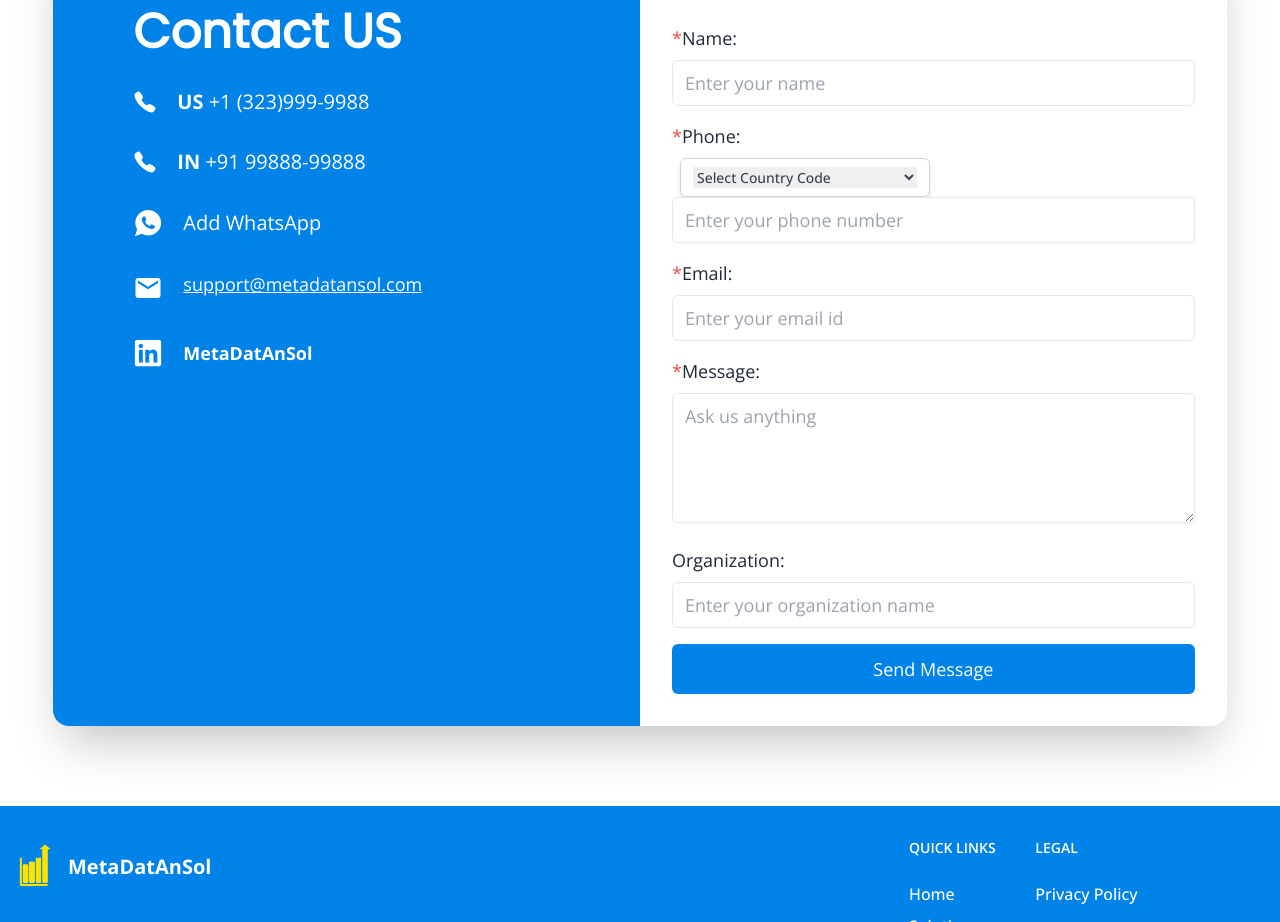
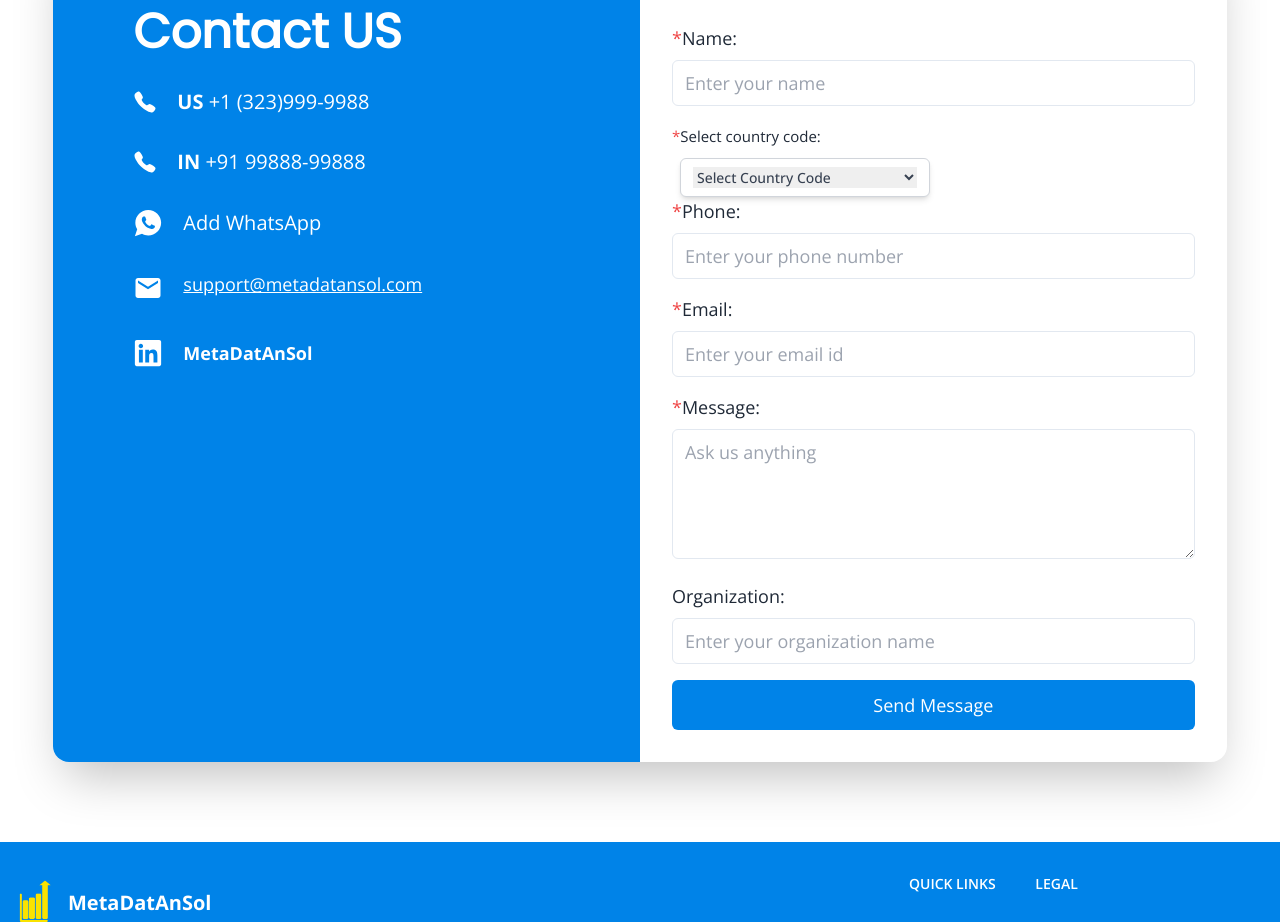
Before and after one commit to Hamjaster/metadantasol, a React (Vite) app: page / in a window 1280 px wide. Shown: the part 3420-4342 px from the top of the page. Built offline with nearby package versions, Linux system fonts and the light colour scheme.

Commit message:
done the changes - contact form

```diff
--- a/src/components/Contact.jsx
+++ b/src/components/Contact.jsx
@@ -132,13 +132,14 @@
                             </div>
                             <div class=" items-center mb-4">
 
-                                <label for="phone" class="block mb-2">
-                                    <span class="text-red-500 ">*</span>Phone:
+                                <label htmlFor="name" className="block mb-2 text-[15px]">
+                                    <span className="text-red-500  ">*</span>Select country code:
                                 </label>
                                 <div class="mr-2  inline-flex rounded-md border ml-2 border-gray-300 bg-white px-3 py-2 text-sm leading-5 font-medium text-gray-700 shadow-md cursor-pointer">
-                                    <select name="countryCode" id="">
 
-                                            <option data-countryCode="nan" value="nan" selected>Select Country Code </option>
+                                    <select name="countryCode" required id="">
+
+                                            <option data-countryCode="nan" value="nan">Select Country Code </option>
                                             <option data-countryCode="DZ" value="213">Algeria (+213)</option>
                                             <option data-countryCode="AD" value="376">Andorra (+376)</option>
                                             <option data-countryCode="AO" value="244">Angola (+244)</option>
@@ -356,8 +357,11 @@
 
                                     </select>
                                 </div>
+                                <label for="phone" class="block mb-2">
+                                    <span class="text-red-500 ">*</span>Phone:
+                                </label>
                                 <input
-                                    type="text"
+                                    type="number"
                                     id="phone"
                                     name="name"
                                     class="w-full px-3 py-2 border rounded-md focus:outline-none focus:border-[#0083e8]"
--- a/src/pages/Services.jsx
+++ b/src/pages/Services.jsx
@@ -29,7 +29,7 @@
                 <div className="about flex flex-col md:flex-row items-center">
 
                     <div className=' md:w-1/4 py-4 md:py-24 text-center md:text-left  text-[#0083e8] capitalize font-bold text-4xl md:text-4xl heading '>What we do ?</div>
-                    <div className=' md:w-3/4 text-center md:text-left text-[#0083e8] md:text-3xl text-sm md:px-4 leading-relaxed md:leading-loose description md:border-l-2  '>We turn data into decisions, offering tailored solutions in BI, Data Visualization, Data Science, and Custom Software Development to suit your unique needs.
+                    <div className=' md:w-3/4 text-center md:text-left text-[#0083e8] md:text-2xl text-sm md:px-4 leading-relaxed md:leading-loose description md:border-l-2  '>We turn data into decisions, offering tailored solutions in BI, Data Visualization, Data Science, and Custom Software Development to suit your unique needs.
                     </div>
 
                 </div>
```
